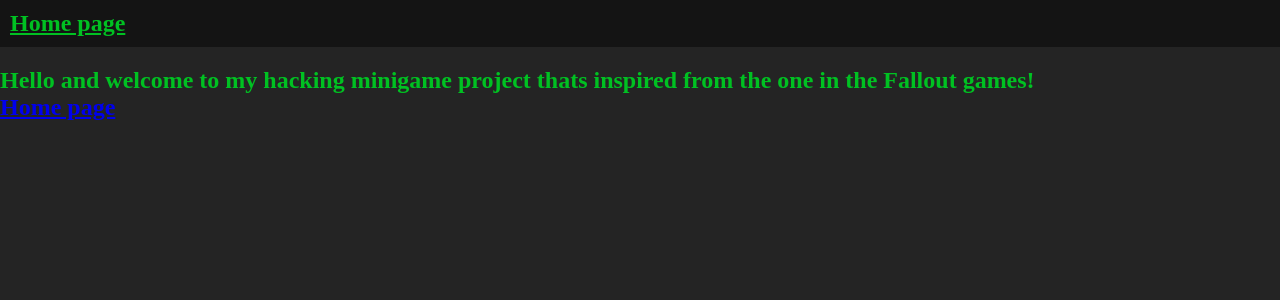
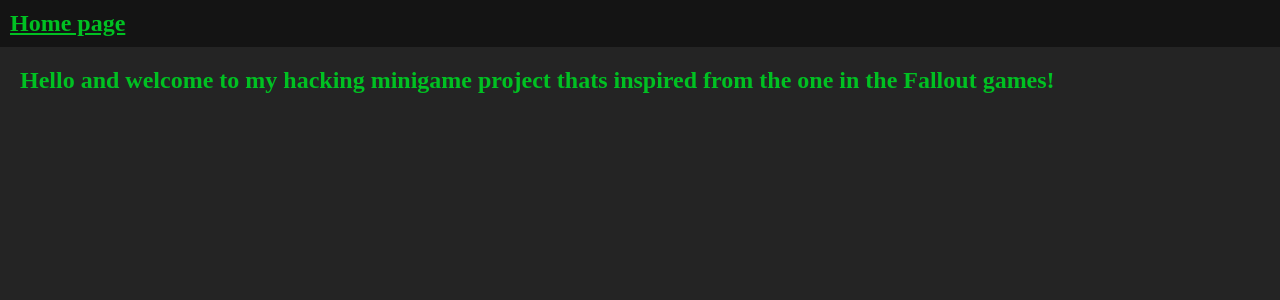
Before and after one commit to Learningstuff98/hacking-minigame, a React (Vite) app: page /about in a window 1280 px wide. Shown: the top 300 px of the page. Built offline with nearby package versions, Linux system fonts and the light colour scheme.

Commit message:
Small styling changes for the about page

```diff
--- a/src/App.css
+++ b/src/App.css
@@ -50,3 +50,7 @@ body {
 .form-button:hover {
   background-color: #0046af;
 }
+
+.page-content {
+  margin-left: 20px;
+}
--- a/src/routes/about.jsx
+++ b/src/routes/about.jsx
@@ -1,11 +1,10 @@
-import { Link } from 'react-router-dom';
-
 function AboutPage() {
-  return <h2 className="green">
-    Hello and welcome to my hacking minigame project thats inspired from the
-    one in the Fallout games!
-    <div><Link to={'/'}>Home page</Link></div>
-  </h2>
+  return <div className="green page-content">
+    <h2>
+      Hello and welcome to my hacking minigame project thats inspired from the
+      one in the Fallout games!
+    </h2>
+  </div>
 }
 
-export default AboutPage
+export default AboutPage;
```
